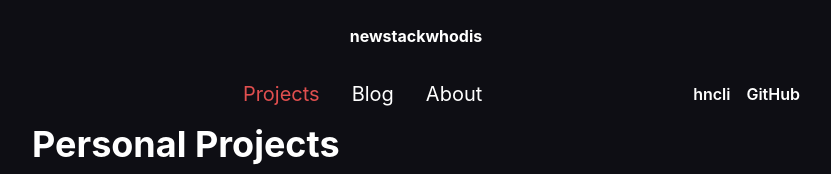
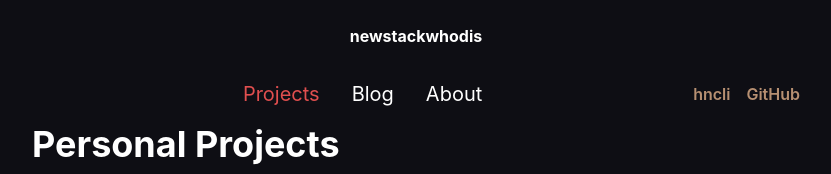
Before and after one commit to pierreyoda/newstackwhodis, a Next.js app: page / in a window 1280 px wide. Shown: the top 174 px of the page, without its empty margins (224-1055 px from the left). Built offline with nearby package versions, Linux system fonts and the light colour scheme.

Commit message:
:lipstick: Improve Navbar design

```diff
--- a/src/components/layout/Navbar.tsx
+++ b/src/components/layout/Navbar.tsx
@@ -13,7 +13,7 @@ interface NavbarLinkProps {
 
 const NavbarLink: FunctionComponent<NavbarLinkProps> = ({ href, label, selected }) => (
   <li className="mr-8 last:mr-0">
-    <Link href={href} className={clsx("cursor-pointer hover:text-lychee", selected ? "text-lychee" : "text-white")}>
+    <Link href={href} className={clsx("hover:text-lychee cursor-pointer", selected ? "text-lychee" : "text-white")}>
       {label}
     </Link>
   </li>
@@ -33,7 +33,7 @@ export const Navbar: FunctionComponent<NavbarProps> = ({ category }) => (
     </div>
     <div className="flex w-full flex-col items-center justify-between self-center md:flex-row">
       <div />
-      <header className="mx-auto flex max-w-3xl items-center p-2 text-gray-lighter md:text-xl">
+      <header className="text-gray-lighter mx-auto flex max-w-3xl items-center p-2 md:text-xl">
         <nav className="flex grow items-center">
           <ul className="flex grow items-center md:text-xl">
             <NavbarLink href="/" label="Projects" selected={category === "projects"} />
@@ -44,12 +44,12 @@ export const Navbar: FunctionComponent<NavbarProps> = ({ category }) => (
       </header>
       <div className="flex items-center font-semibold">
         <div className="mr-4">
-          <ExternalLink href={HNCLI_WEBSITE_URL} className="hover:text-lychee">
+          <ExternalLink href={HNCLI_WEBSITE_URL} className="text-light-orange/70 hover:text-light-orange">
             hncli
           </ExternalLink>
         </div>
-        <div className={clsx("py-2 md:py-0", category === "blog" && "opacity-0")}>
-          <ExternalLink href="https://github.com/pierreyoda/newstackwhodis" className="hover:text-lychee">
+        <div className={clsx("text-centerxx py-2 md:py-0", category === "blog" && "hidden")}>
+          <ExternalLink href="https://github.comp/ierreyoda/" className="text-light-orange/70 hover:text-light-orange">
             GitHub
           </ExternalLink>
         </div>
--- a/src/styles/globals.css
+++ b/src/styles/globals.css
@@ -16,6 +16,7 @@
   --color-pale-red: #d07869;
   --color-yellow: #f9f871;
   --color-orange: #f9b163;
+  --color-light-orange: #ffc89a;
   --color-white: #ffffff;
 }
 
```
